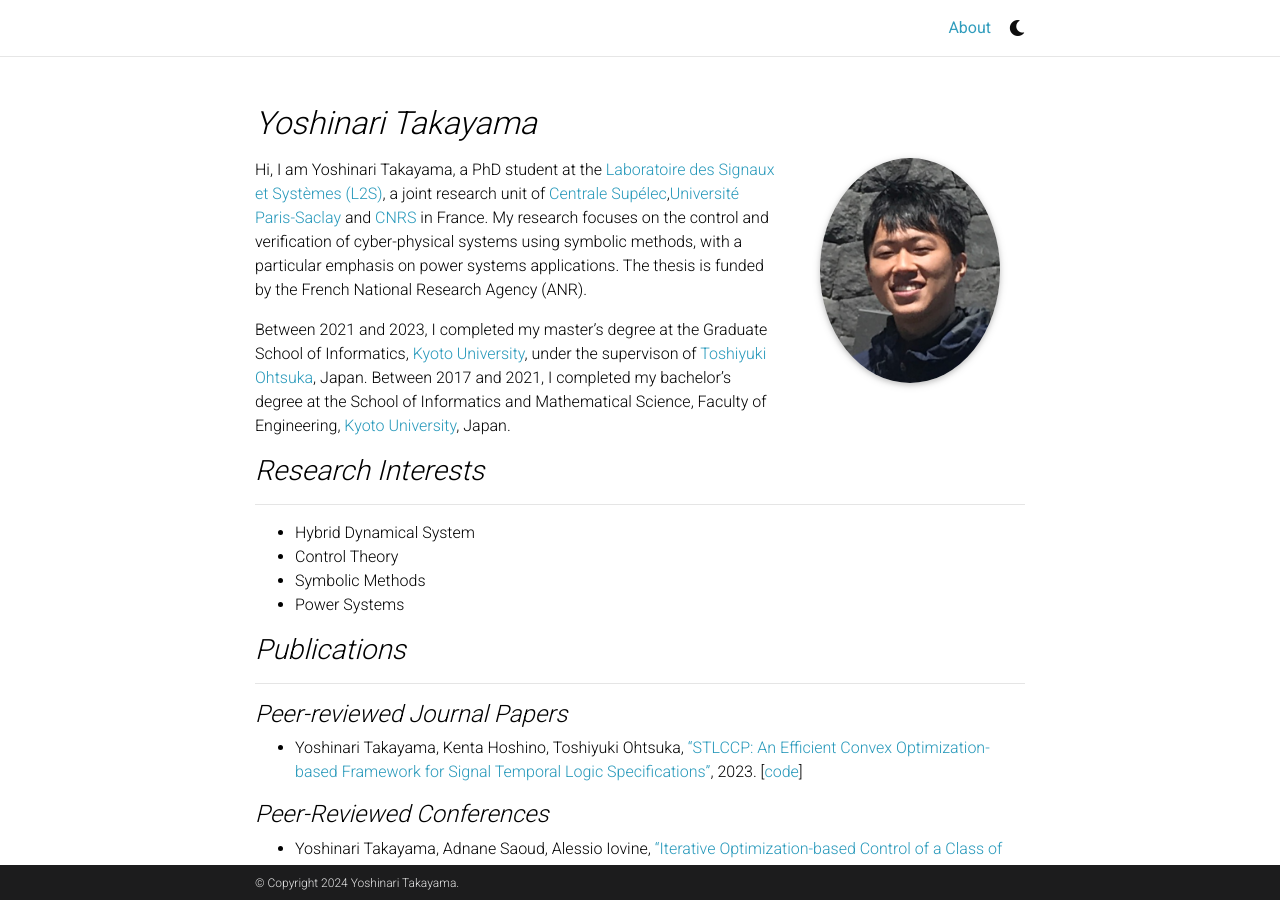
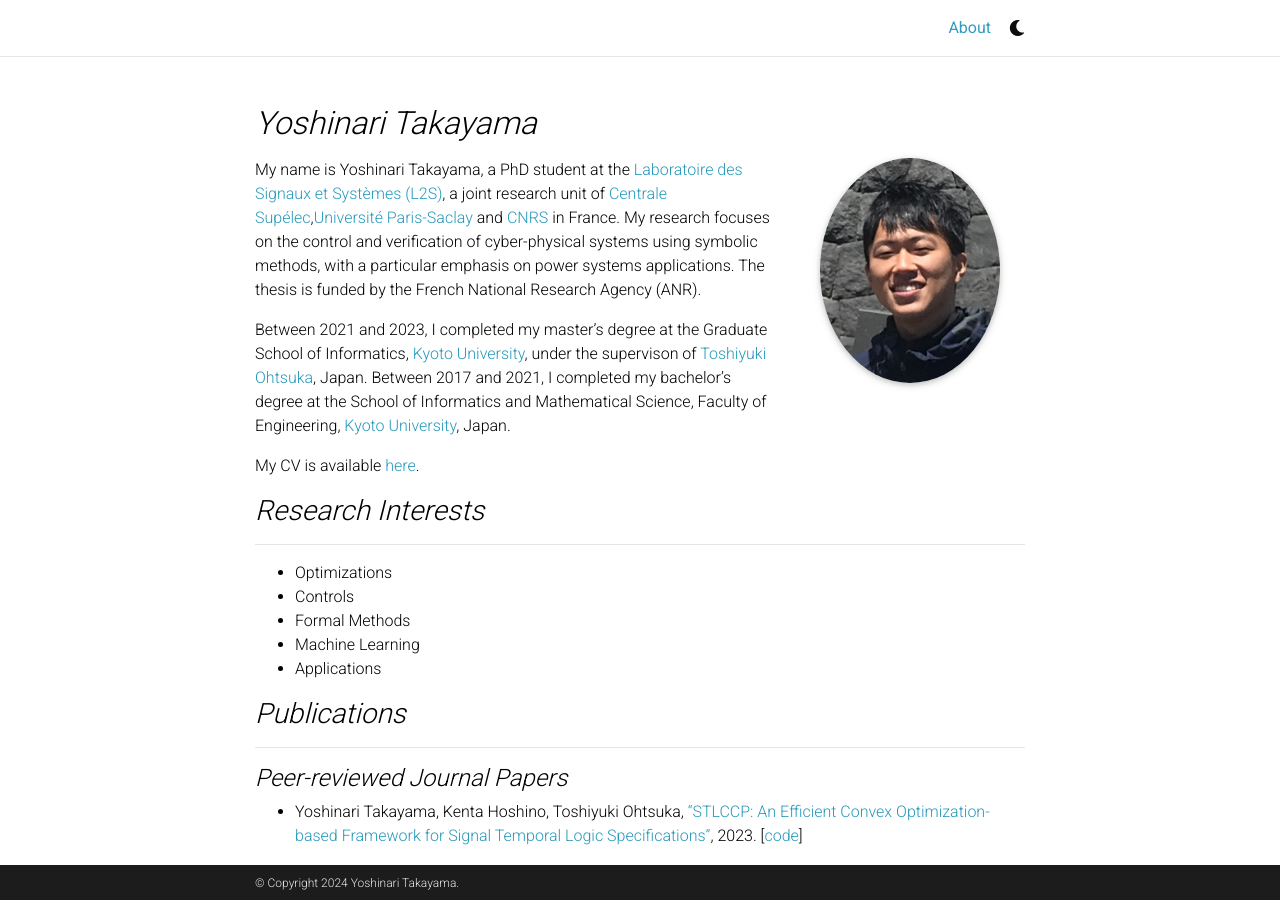
Before and after one commit to yotakayama/yotakayama.github.io, a Jekyll site: the page built from _pages/about.md, in a window 1280 px wide and 900 px high. Built offline with Jekyll 4.4.1, drawn with Linux system fonts in a browser that asks for light colours; comment, search, counter and statistics services are not loaded; a style sheet for code colours, icons or effects is not loaded.

Commit message:
CPES and NMPC

```diff
--- a/_pages/about.md
+++ b/_pages/about.md
@@ -17,11 +17,11 @@ selected_papers: false # includes a list of papers marked as "selected={true}"
 # Université Paris-Saclay, CNRS, Laboratoire des Signaux et Systèmes, 91190, Gif-sur-Yvette, France
 ---
 
-Hi, I am Yoshinari Takayama, a PhD student at the [Laboratoire des Signaux et Systèmes (L2S)](https://l2s.centralesupelec.fr), a joint research unit of [Centrale Supélec](https://www.centralesupelec.fr/en/),[Université Paris-Saclay](https://www.universite-paris-saclay.fr/en/) and [CNRS](https://www.cnrs.fr/en/) in France. My research focuses on the control and verification of cyber-physical systems using symbolic methods, with a particular emphasis on power systems applications. The thesis is funded by the French National Research Agency (ANR).
+ My name is Yoshinari Takayama, a PhD student at the [Laboratoire des Signaux et Systèmes (L2S)](https://l2s.centralesupelec.fr), a joint research unit of [Centrale Supélec](https://www.centralesupelec.fr/en/),[Université Paris-Saclay](https://www.universite-paris-saclay.fr/en/) and [CNRS](https://www.cnrs.fr/en/) in France. My research focuses on the control and verification of cyber-physical systems using symbolic methods, with a particular emphasis on power systems applications. The thesis is funded by the French National Research Agency (ANR).
 
 Between 2021 and 2023, I completed my master's degree at the Graduate School of Informatics, [Kyoto University](https://www.kyoto-u.ac.jp/en), under the supervison of [Toshiyuki Ohtsuka](http://www.ids.sys.i.kyoto-u.ac.jp/~ohtsuka/index.htm), Japan. Between 2017 and 2021, I completed my bachelor's degree at the School of Informatics and Mathematical Science, Faculty of Engineering, [Kyoto University](https://www.kyoto-u.ac.jp/en), Japan.
 
-
+My CV is available [here](https://drive.google.com/file/d/1FFlvlByPZ8seLxW2Yf-DGnhsj_xvpILw/view?usp=sharing).
  <style>/*
  ---------------------------------------
 I’m Yoshinari Takayama, a 2nd-year graduate student in Graduate School of Informatics, [Kyoto University](https://www.kyoto-u.ac.jp/en), Japan. My research supervisor is <a href="http://www.ids.sys.i.kyoto-u.ac.jp/~ohtsuka/index.htm">Toshiyuki Ohtsuka</a>.
@@ -29,10 +29,12 @@ I’m Yoshinari Takayama, a 2nd-year graduate student in Graduate School of Info
 
 ### *Research Interests*
 ---------------------------------------
- * Hybrid Dynamical System
- * Control Theory
- * Symbolic Methods
- * Power Systems
+ * Optimizations
+ * Controls
+ * Formal Methods
+ * Machine Learning
+ * Applications
+
 
 <!--The problems of __control and verification of Hybrid Dynamical Systems__ are generally tough to deal with, due to the hybrid nature of CPS, in which both continuous and discrete dynamics exist.
  Such hybrid systems are becoming very complex, and so the specification requirements are.
@@ -51,6 +53,8 @@ Put your address / P.O. box / other info right below your picture. You can also
 Link to your social media connections, too. This theme is set up to use [Font Awesome icons](http://fortawesome.github.io/Font-Awesome/) and [Academicons](https://jpswalsh.github.io/academicons/), like the ones below. Add your Facebook, Twitter, LinkedIn, Google Scholar, or just disable all of them.
 
 */</style>
+
+
 
 ### *Publications*
 ---------------------------------------
```
